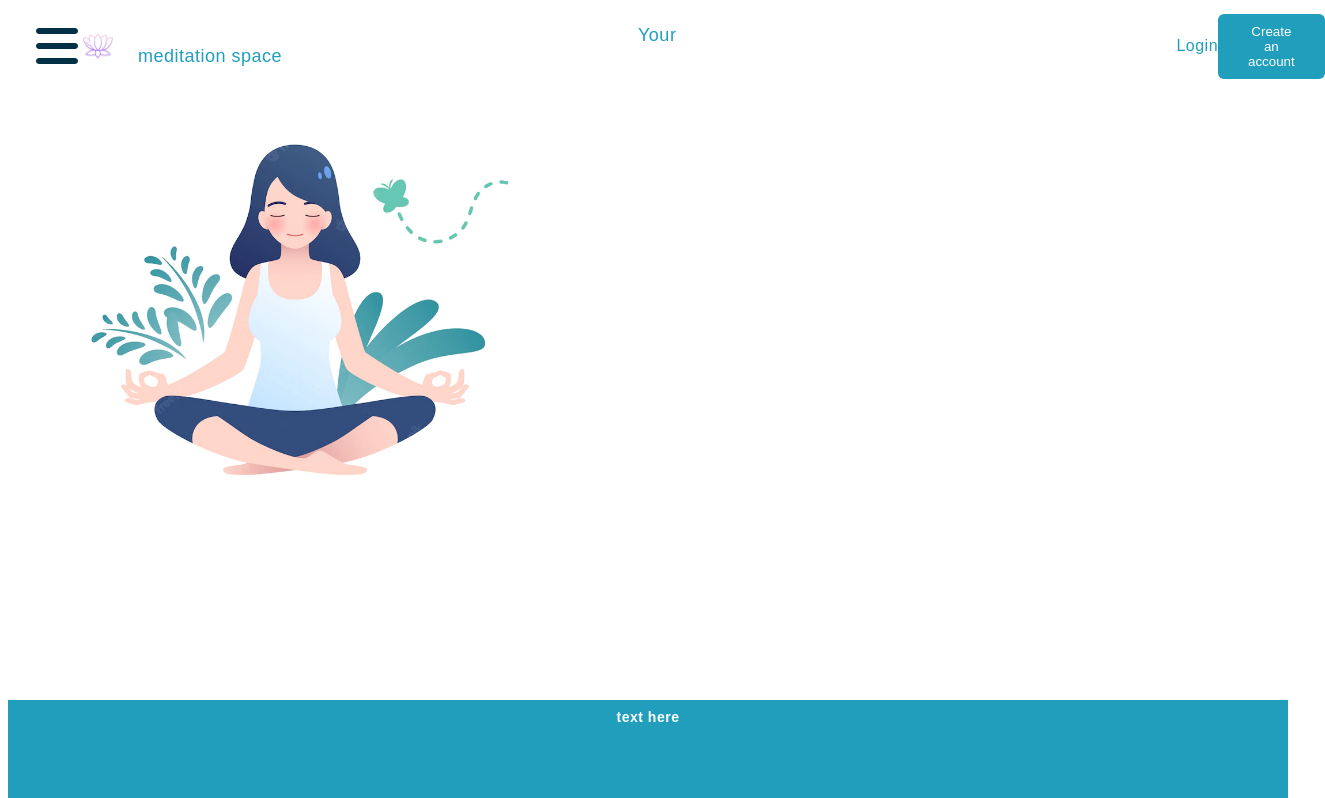
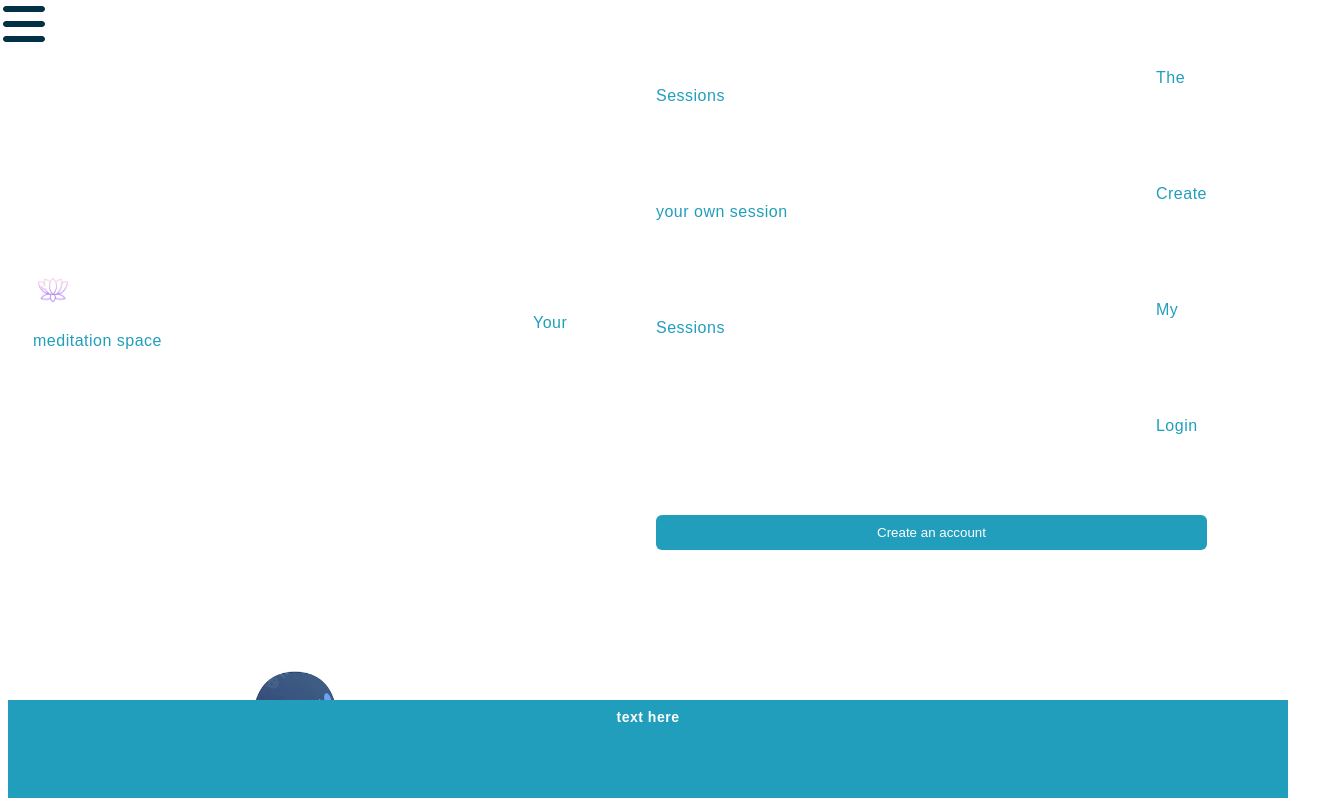
Before and after one commit to isdi-coders-2022/Arantxa-Cuello_Front-Final-Project-202201-BCN, a React (Create React App) app: page / in a window 1280 px wide. Shown: the top 798 px of the page, 1325 px wide, since content can reach past the window. Built offline with nearby package versions, Linux system fonts and the light colour scheme.

Commit message:
refactored navigation element

```diff
--- a/src/components/NavigationComponent/Navigation.tsx
+++ b/src/components/NavigationComponent/Navigation.tsx
@@ -5,7 +5,7 @@
 import styled from "styled-components";
 import { primary, secondary } from "../../styles/globalStyles";
 
-const Nav = styled.header`
+const Nav = styled.nav`
   padding-top: 5px;
   padding-bottom: 5px;
   display: flex;
@@ -149,12 +149,14 @@
 const Navigation = (): JSX.Element => {
   return (
     <Nav className="nav_bar">
-      <div className="nav_menu">
-        <input type="checkbox" />
+      <div className="logo">
+        <img src={lotus} alt="logo" />
+        <Link to="/">Your meditation space</Link>
+      </div>
+      <div className="hamburguer">
         <FontAwesomeIcon className="fa-bars" icon={faBars} />
-        <FontAwesomeIcon className="fa-times" icon={faTimes} />
-        <nav>
-          <ul>
+      </div>
+      <ul className="nav-links">
         <li>
           <a href="/allsessions">The Sessions</a>
         </li>
@@ -164,21 +166,13 @@
         <li>
           <a href="/allsessions">My Sessions</a>
         </li>
+        <li>
+          <Link to="/login">Login</Link>
+        </li>
+        <li>
+          <button>Create an account</button>
+        </li>
       </ul>
-        </nav>
-      </div>
-      <div className="nav_header">
-        <img src={lotus} alt="logo" />
-        <h1>
-          <Link to="/">Your meditation space</Link>
-        </h1>
-      </div>
-      <div>
-        <Link to="/login">Login</Link>
-      </div>
-      <div>
-        <button>Create an account</button>
-      </div>
     </Nav>
   );
 };
```
Lines whose indentation alone changed are shown as unchanged.
